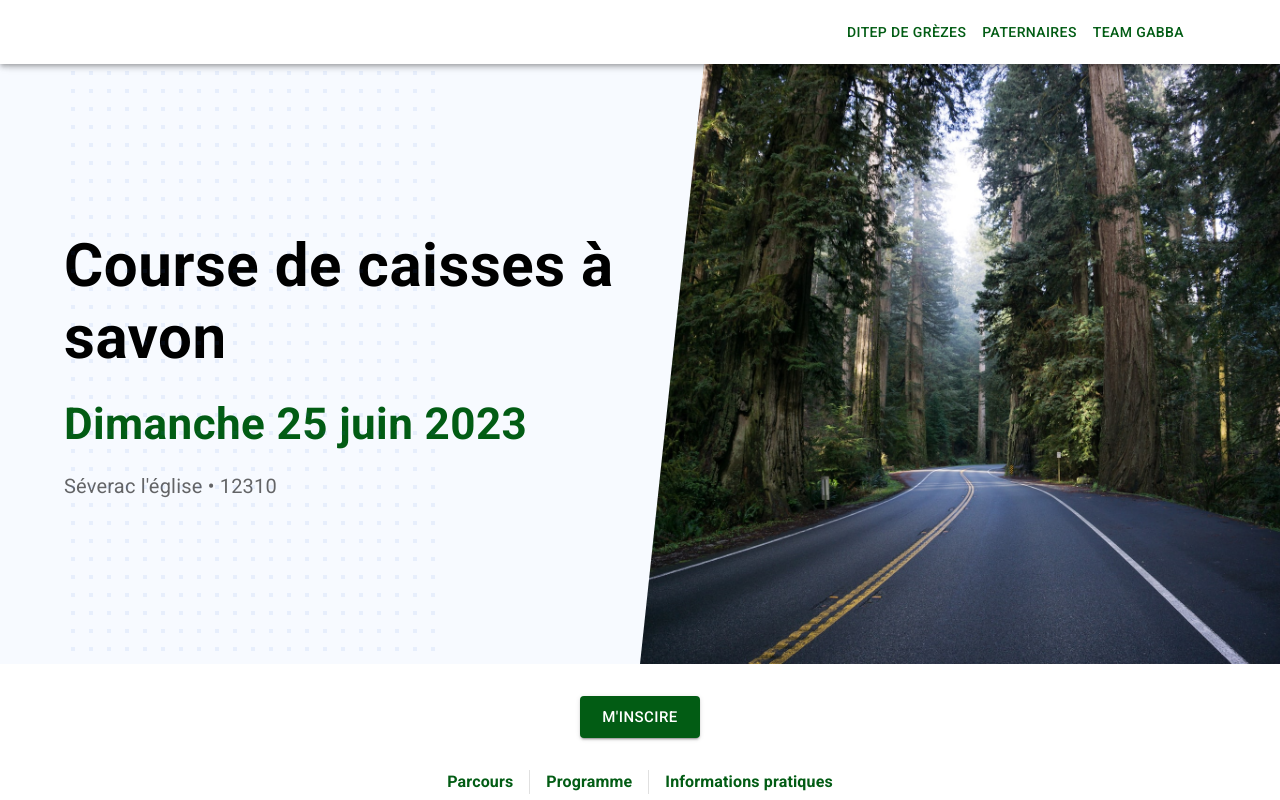
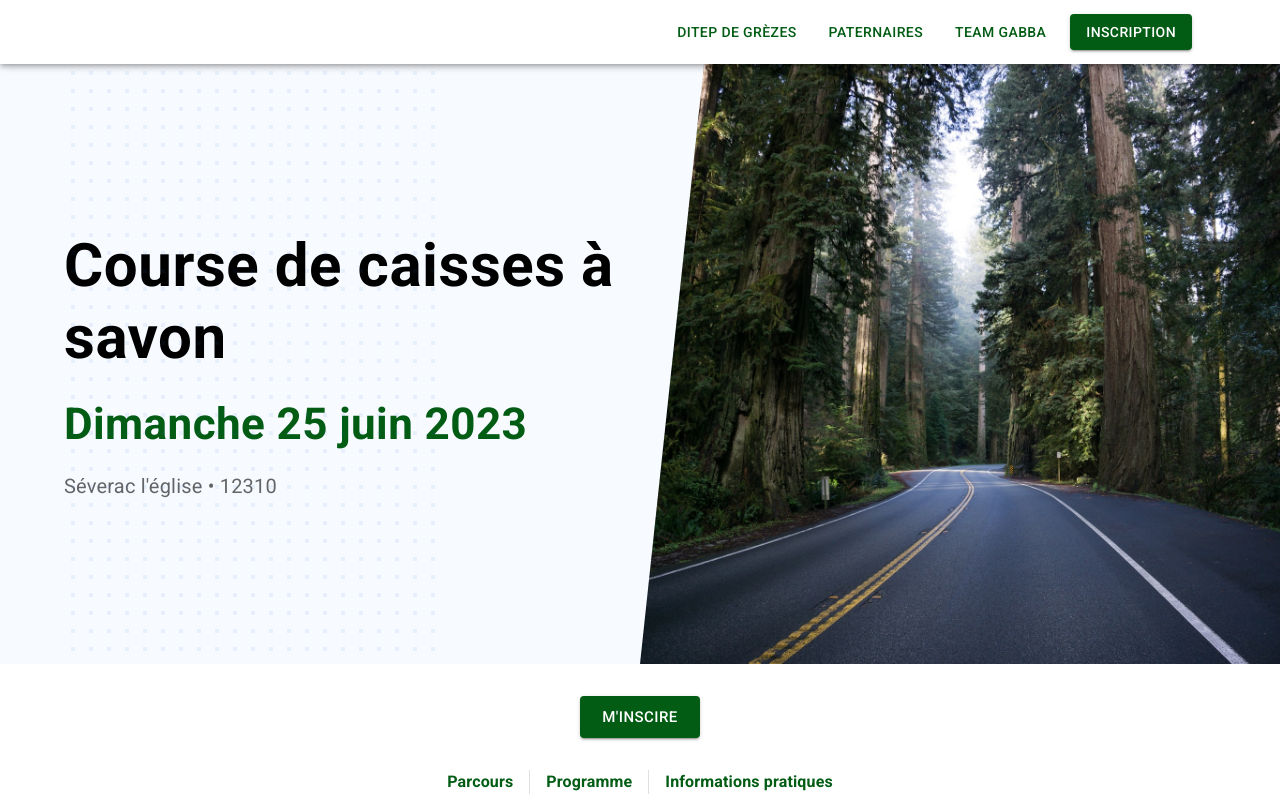
Before and after one commit to gregoryalary/caisses-a-savon-severac-leglise, a React (Create React App) app: page / in a window 1280 px wide. Shown: the top 800 px of the page. Built offline with nearby package versions, Linux system fonts and the light colour scheme; grey boxes are pictures that could not be loaded.

Commit message:
feat: adds the enrolment button in the header

```diff
--- a/src/app/components/Header.tsx
+++ b/src/app/components/Header.tsx
@@ -8,7 +8,7 @@ const Header: FC = () => (
     <Container>
       <Toolbar>
         <Box flexGrow={1} />
-        <Stack direction="row">
+        <Stack direction="row" spacing={2}>
           <Button href="https://association-centre-grezes.fr/" target="_blank">
             DITEP de Grèzes
           </Button>
@@ -18,6 +18,9 @@ const Header: FC = () => (
           <Button component={Link} to="/team-gabba">
             Team Gabba
           </Button>
+          <Button component={Link} to="/inscription" variant="contained">
+            Inscription
+          </Button>
         </Stack>
       </Toolbar>
     </Container>
```
